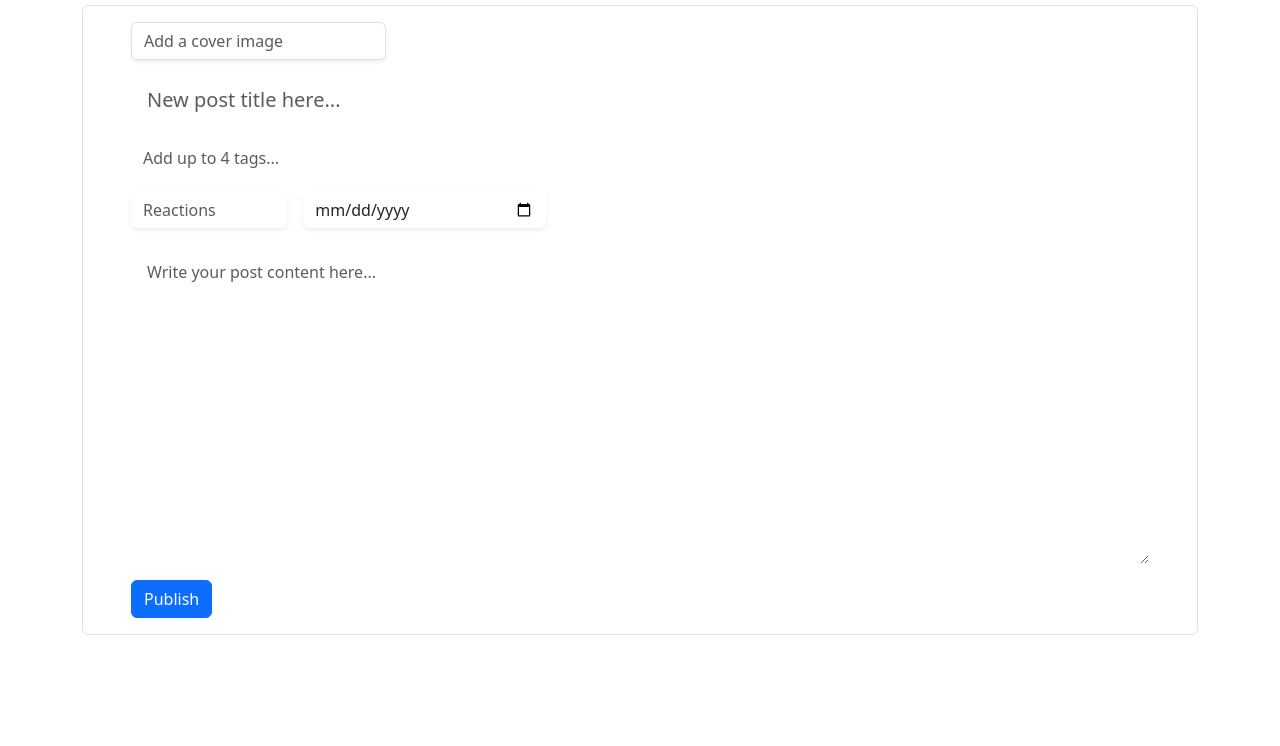
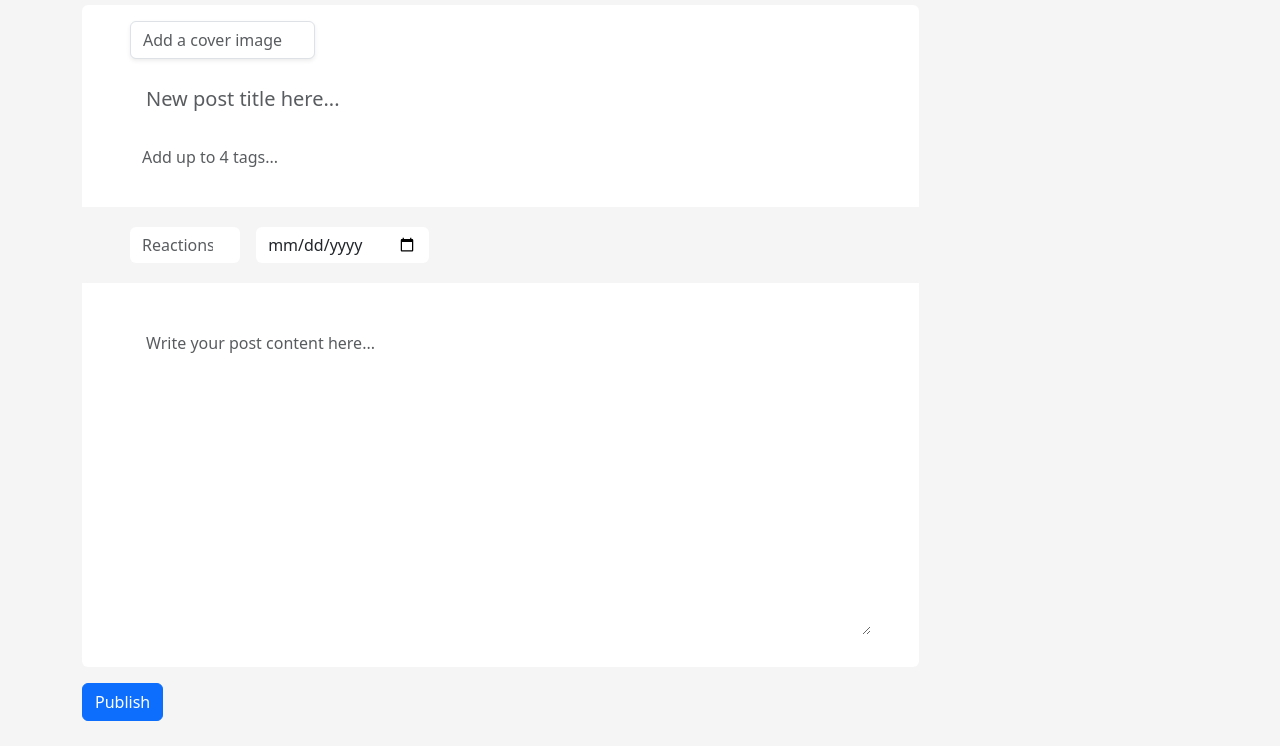
Before and after one commit to pabcrz/33js-reto, a plain HTML site: page views/form.html in a window 1280 px wide. Shown: the part 54-800 px from the top of the page. Drawn offline with nearby package versions, Linux system fonts and the light colour scheme.

Commit message:
Fix some styles

```diff
--- a/views/form.html
+++ b/views/form.html
@@ -10,13 +10,22 @@
       integrity="sha384-QWTKZyjpPEjISv5WaRU9OFeRpok6YctnYmDr5pNlyT2bRjXh0JMhjY6hW+ALEwIH"
       crossorigin="anonymous"
     />
+
+    <style>
+      body {
+        background-color: #F5F5F5;
+      }
+      .form-content {
+        background-color: #fff;
+      }
+    </style>
   </head>
 
   <body>
     <div class="container">
       <nav class="navbar">
         <div class="container justify-content-start">
-          <a class="navbar-brand" href="#">
+          <a class="navbar-brand" href="../index.html">
             <img
               src="../assets/android-chrome-512x512.png"
               alt="Dev.to Form"
@@ -27,8 +36,9 @@
           <span>Create post</span>
         </div>
       </nav>
-      <form class="border rounded p-3 px-5">
-        <div class="col-3">
+      <form class="col-12 col-md-9">
+       <div class="rounded-top p-3 px-5 form-content">
+        <div class="col-6 col-md-3">
           <input
             type="text"
             class="form-control shadow-sm"
@@ -50,22 +60,23 @@
             placeholder="Add up to 4 tags..."
           />
         </div>
-        <div class="row g-3">
-          <div class="col-md-2">
+       </div>
+       <div class="row g-3 my-1 px-5 reactions-date">
+        <div class="col-4 col-md-2 mb-3">
           <input
             type="number"
-              class="form-control border-0 shadow-sm"
+            class="form-control border-0 shadow-none"
             placeholder="Reactions"
           />
         </div>
-          <div class="col-md-3">
+        <div class="col-5 col-md-3 mb-3">
           <input
             type="date"
-              class="form-control border-0 shadow-sm"
-              id="inputPassword4"
+            class="form-control border-0 shadow-none"
           />
         </div>
       </div>
+        <div class="rounded-bottom p-3 px-5 form-content mb-3">
           <div class="mb-3">
             <textarea
               class="form-control no-resize mt-3 border-0 p-3 shadow-none"
@@ -74,6 +85,7 @@
               placeholder="Write your post content here..."
             ></textarea>
           </div>
+        </div>
         <button type="submit" class="btn btn-primary">Publish</button>
       </form>
     </div>
```
Lines whose indentation alone changed are shown as unchanged.
